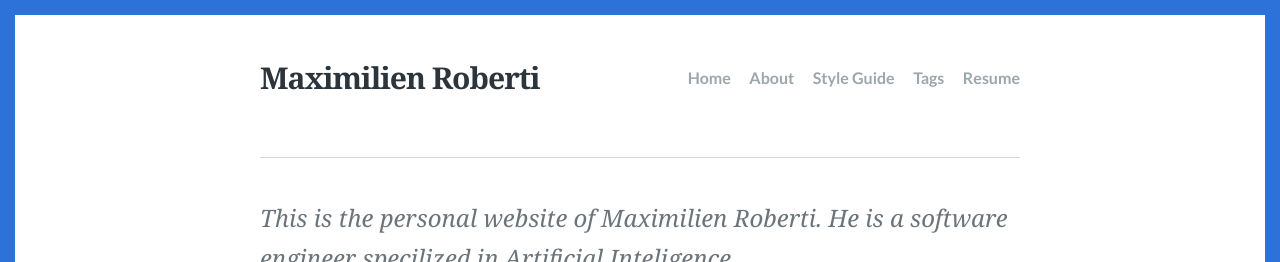
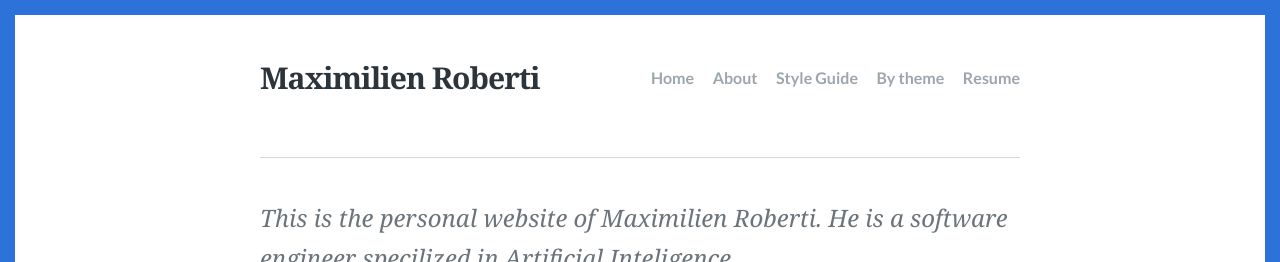
Before and after one commit to maximilienroberti/Scriptor-blog, a Jekyll site: the page built from index.html, in a window 1280 px wide and 900 px high. Shown: the top 262 px of the window. Built offline with Jekyll 4.4.1, drawn with Linux system fonts in a browser that asks for light colours; some web fonts are replaced; the list of posts is cut into pages by our own code.

Commit message:
Update Config “config”

```diff
--- a/_config.yml
+++ b/_config.yml
@@ -16,7 +16,7 @@ navigation:
     url: /about/
   - text: Style Guide
     url: /style-guide/
-  - text: Tags
+  - text: By theme
     url: /tags/
   - text: Resume
     url: >-
```
